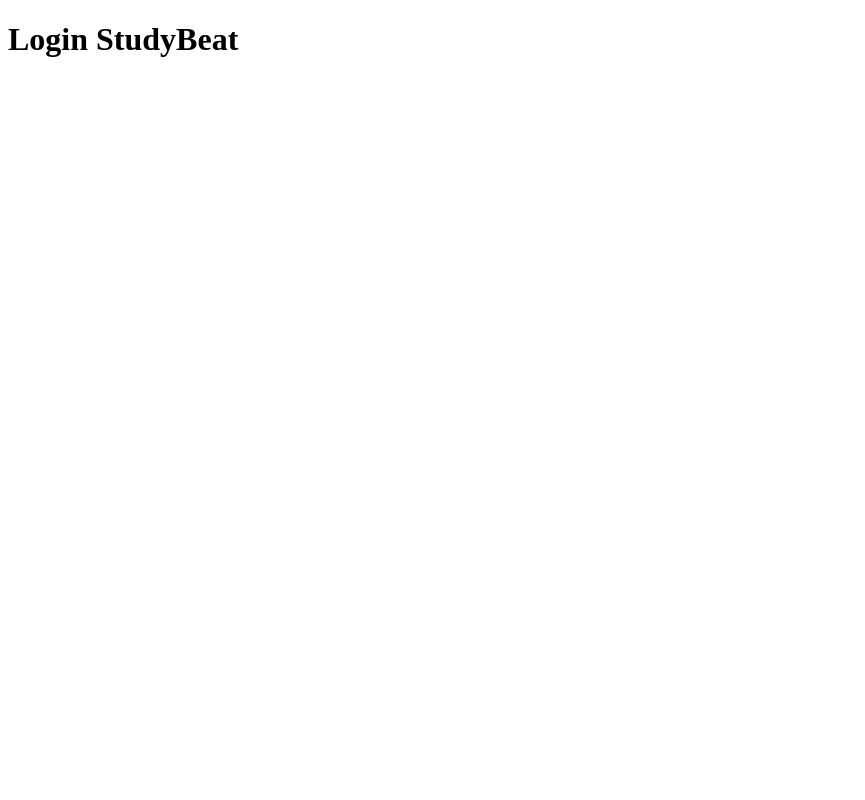
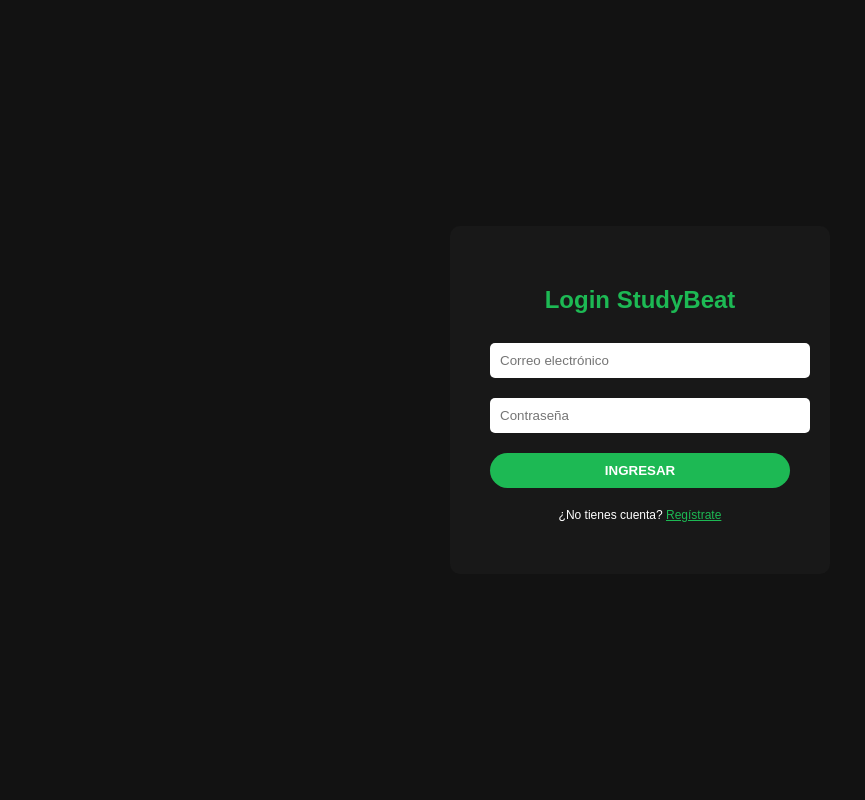
Before and after one commit to FANNY100-0/https-studybeat.onrender.com, a Flask app: page /login in a window 1280 px wide. Before the commit the part shown is almost empty. Shown: the whole page, without its empty margins (0-865 px from the left). Run offline with Flask 3, Linux system fonts and the light colour scheme.

Commit message:
Update login.html

```diff
--- a/templates/login.html
+++ b/templates/login.html
@@ -2,9 +2,25 @@
 <html lang="es">
 <head>
     <meta charset="UTF-8">
+    <link rel="stylesheet" href="{{ url_for('static', filename='css/style.css') }}">
     <title>Login - StudyBeat</title>
 </head>
-<body>
-    <h1>Login StudyBeat</h1>
+<body style="background-color: #121212; color: white; display: flex; justify-content: center; align-items: center; height: 100vh; font-family: sans-serif;">
+
+    <div style="background: #181818; padding: 40px; border-radius: 10px; width: 300px; text-align: center;">
+        <h2 style="color: #1DB954;">Login StudyBeat</h2>
+        <form method="POST">
+            <input type="email" name="correo" placeholder="Correo electrónico" required
+                   style="width: 100%; padding: 10px; margin: 10px 0; border-radius: 5px; border: none;">
+            <input type="password" name="password" placeholder="Contraseña" required
+                   style="width: 100%; padding: 10px; margin: 10px 0; border-radius: 5px; border: none;">
+            <button type="submit"
+                    style="width: 100%; padding: 10px; background: #1DB954; color: white; border: none; border-radius: 20px; cursor: pointer; font-weight: bold; margin-top: 10px;">
+                INGRESAR
+            </button>
+        </form>
+        <p style="margin-top: 20px; font-size: 12px;">¿No tienes cuenta? <a href="/register" style="color: #1DB954;">Regístrate</a></p>
+    </div>
+
 </body>
 </html>
```
